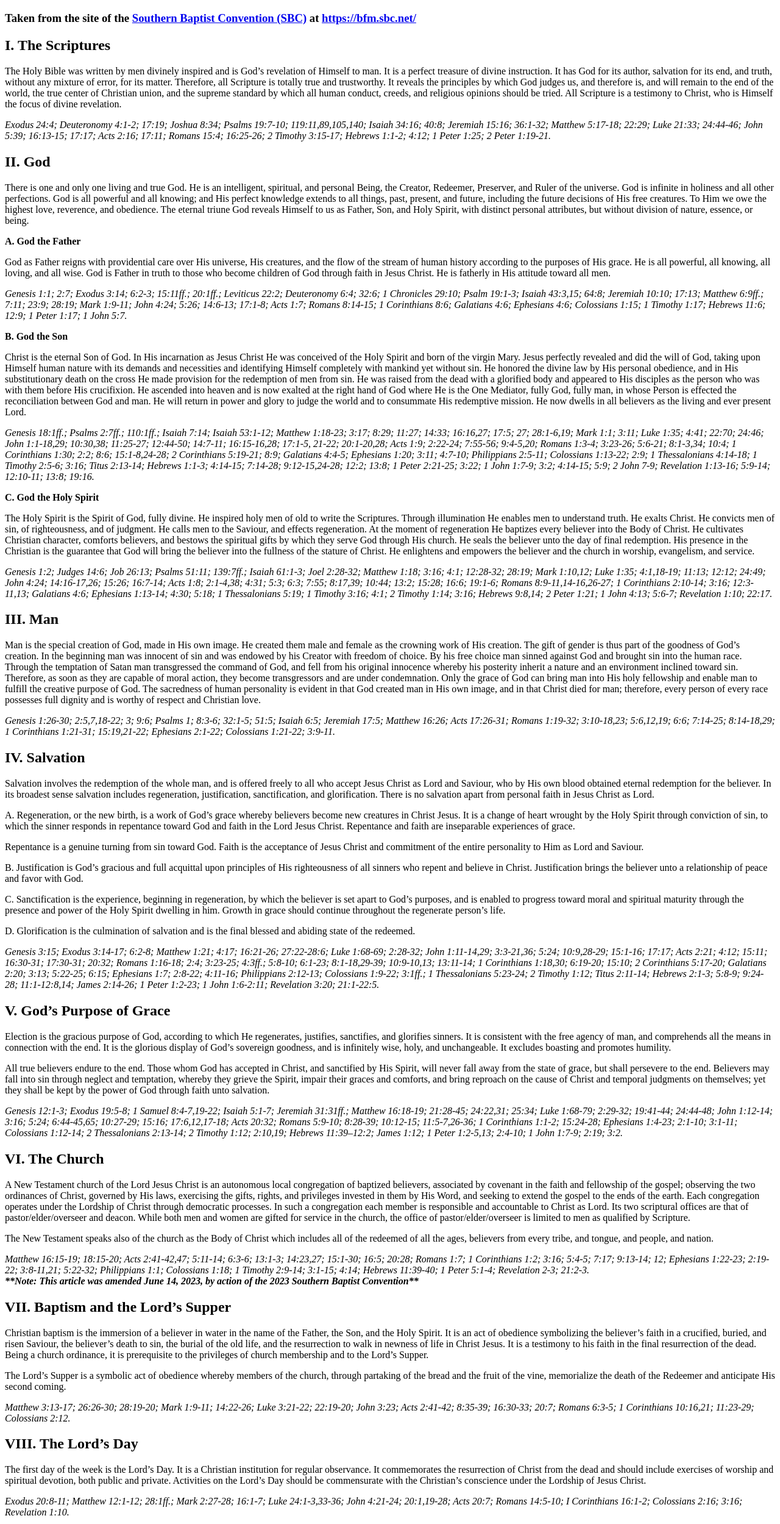
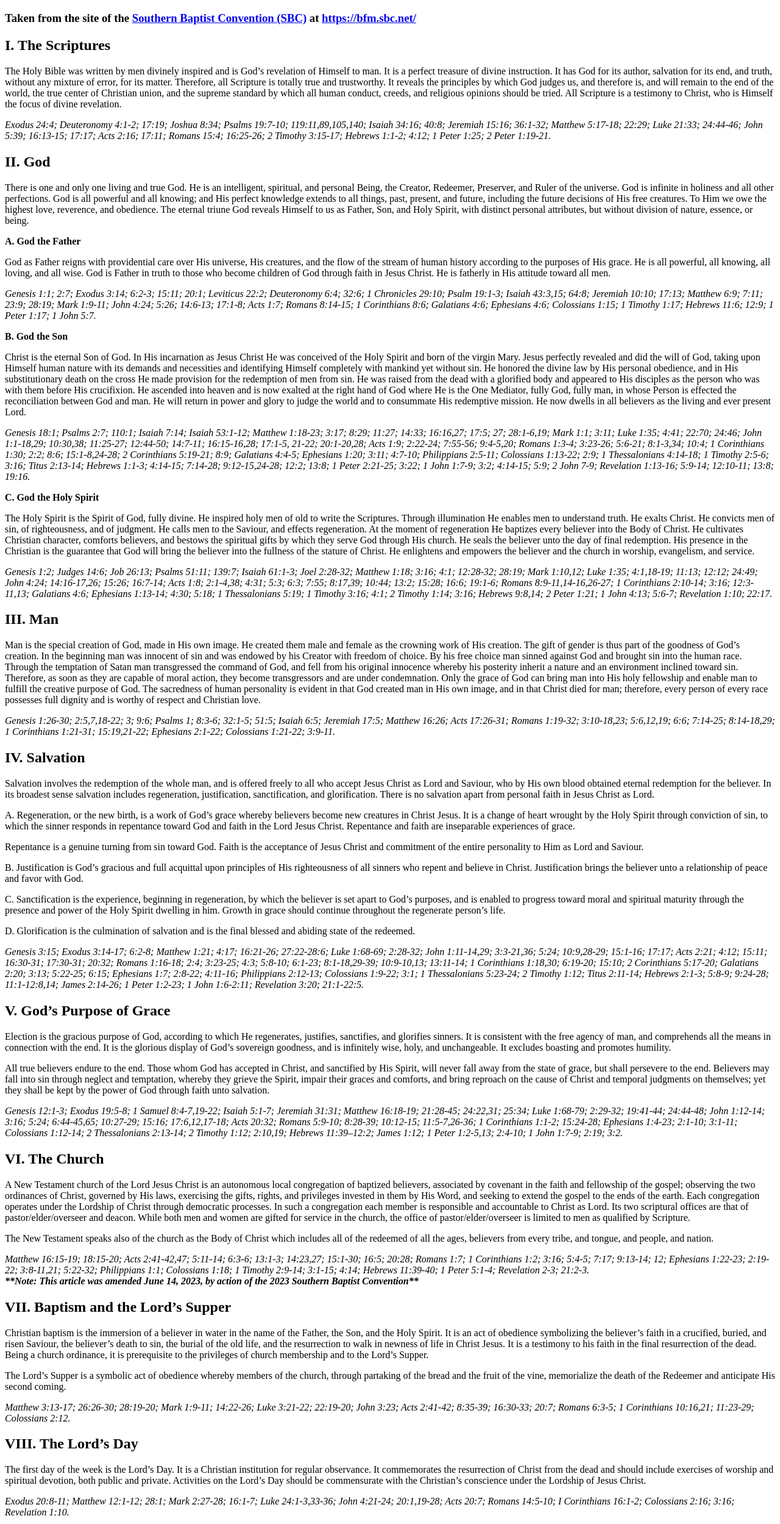
Before and after one commit to hvbcnm/hvbcnm.github.io, a plain HTML site: page statementoffaith.html in a window 1280 px wide. Shown: the part 61-2560 px from the top of the page at 61% size. Drawn offline with Linux system fonts and the light colour scheme.

Commit message:
Update statementoffaith.html
removing ff. from several scripture references.

```diff
--- a/statementoffaith.html
+++ b/statementoffaith.html
@@ -53,7 +53,7 @@
 
         <p>
             <em>
-                Genesis 1:1; 2:7; Exodus 3:14; 6:2-3; 15:11ff.; 20:1ff.; Leviticus 22:2; Deuteronomy 6:4; 32:6; 1 Chronicles 29:10; Psalm 19:1-3; Isaiah 43:3,15; 64:8; Jeremiah 10:10; 17:13; Matthew 6:9ff.; 7:11; 23:9; 28:19; Mark 1:9-11; John 4:24; 5:26; 14:6-13; 17:1-8; Acts 1:7; Romans 8:14-15; 1 Corinthians 8:6; Galatians 4:6; Ephesians 4:6; Colossians 1:15; 1 Timothy 1:17; Hebrews 11:6; 12:9; 1 Peter 1:17; 1 John 5:7.
+                Genesis 1:1; 2:7; Exodus 3:14; 6:2-3; 15:11; 20:1; Leviticus 22:2; Deuteronomy 6:4; 32:6; 1 Chronicles 29:10; Psalm 19:1-3; Isaiah 43:3,15; 64:8; Jeremiah 10:10; 17:13; Matthew 6:9; 7:11; 23:9; 28:19; Mark 1:9-11; John 4:24; 5:26; 14:6-13; 17:1-8; Acts 1:7; Romans 8:14-15; 1 Corinthians 8:6; Galatians 4:6; Ephesians 4:6; Colossians 1:15; 1 Timothy 1:17; Hebrews 11:6; 12:9; 1 Peter 1:17; 1 John 5:7.
             </em>
         </p>
 
@@ -69,7 +69,7 @@
 
         <p>
             <em>
-                Genesis 18:1ff.; Psalms 2:7ff.; 110:1ff.; Isaiah 7:14; Isaiah 53:1-12; Matthew 1:18-23; 3:17; 8:29; 11:27; 14:33; 16:16,27; 17:5; 27; 28:1-6,19; Mark 1:1; 3:11; Luke 1:35; 4:41; 22:70; 24:46; John 1:1-18,29; 10:30,38; 11:25-27; 12:44-50; 14:7-11; 16:15-16,28; 17:1-5, 21-22; 20:1-20,28; Acts 1:9; 2:22-24; 7:55-56; 9:4-5,20; Romans 1:3-4; 3:23-26; 5:6-21; 8:1-3,34; 10:4; 1 Corinthians 1:30; 2:2; 8:6; 15:1-8,24-28; 2 Corinthians 5:19-21; 8:9; Galatians 4:4-5; Ephesians 1:20; 3:11; 4:7-10; Philippians 2:5-11; Colossians 1:13-22; 2:9; 1 Thessalonians 4:14-18; 1 Timothy 2:5-6; 3:16; Titus 2:13-14; Hebrews 1:1-3; 4:14-15; 7:14-28; 9:12-15,24-28; 12:2; 13:8; 1 Peter 2:21-25; 3:22; 1 John 1:7-9; 3:2; 4:14-15; 5:9; 2 John 7-9; Revelation 1:13-16; 5:9-14; 12:10-11; 13:8; 19:16.
+                Genesis 18:1; Psalms 2:7; 110:1; Isaiah 7:14; Isaiah 53:1-12; Matthew 1:18-23; 3:17; 8:29; 11:27; 14:33; 16:16,27; 17:5; 27; 28:1-6,19; Mark 1:1; 3:11; Luke 1:35; 4:41; 22:70; 24:46; John 1:1-18,29; 10:30,38; 11:25-27; 12:44-50; 14:7-11; 16:15-16,28; 17:1-5, 21-22; 20:1-20,28; Acts 1:9; 2:22-24; 7:55-56; 9:4-5,20; Romans 1:3-4; 3:23-26; 5:6-21; 8:1-3,34; 10:4; 1 Corinthians 1:30; 2:2; 8:6; 15:1-8,24-28; 2 Corinthians 5:19-21; 8:9; Galatians 4:4-5; Ephesians 1:20; 3:11; 4:7-10; Philippians 2:5-11; Colossians 1:13-22; 2:9; 1 Thessalonians 4:14-18; 1 Timothy 2:5-6; 3:16; Titus 2:13-14; Hebrews 1:1-3; 4:14-15; 7:14-28; 9:12-15,24-28; 12:2; 13:8; 1 Peter 2:21-25; 3:22; 1 John 1:7-9; 3:2; 4:14-15; 5:9; 2 John 7-9; Revelation 1:13-16; 5:9-14; 12:10-11; 13:8; 19:16.
             </em>
         </p>
 
@@ -85,7 +85,7 @@
 
         <p>
             <em>
-                Genesis 1:2; Judges 14:6; Job 26:13; Psalms 51:11; 139:7ff.; Isaiah 61:1-3; Joel 2:28-32; Matthew 1:18; 3:16; 4:1; 12:28-32; 28:19; Mark 1:10,12; Luke 1:35; 4:1,18-19; 11:13; 12:12; 24:49; John 4:24; 14:16-17,26; 15:26; 16:7-14; Acts 1:8; 2:1-4,38; 4:31; 5:3; 6:3; 7:55; 8:17,39; 10:44; 13:2; 15:28; 16:6; 19:1-6; Romans 8:9-11,14-16,26-27; 1 Corinthians 2:10-14; 3:16; 12:3-11,13; Galatians 4:6; Ephesians 1:13-14; 4:30; 5:18; 1 Thessalonians 5:19; 1 Timothy 3:16; 4:1; 2 Timothy 1:14; 3:16; Hebrews 9:8,14; 2 Peter 1:21; 1 John 4:13; 5:6-7; Revelation 1:10; 22:17.
+                Genesis 1:2; Judges 14:6; Job 26:13; Psalms 51:11; 139:7; Isaiah 61:1-3; Joel 2:28-32; Matthew 1:18; 3:16; 4:1; 12:28-32; 28:19; Mark 1:10,12; Luke 1:35; 4:1,18-19; 11:13; 12:12; 24:49; John 4:24; 14:16-17,26; 15:26; 16:7-14; Acts 1:8; 2:1-4,38; 4:31; 5:3; 6:3; 7:55; 8:17,39; 10:44; 13:2; 15:28; 16:6; 19:1-6; Romans 8:9-11,14-16,26-27; 1 Corinthians 2:10-14; 3:16; 12:3-11,13; Galatians 4:6; Ephesians 1:13-14; 4:30; 5:18; 1 Thessalonians 5:19; 1 Timothy 3:16; 4:1; 2 Timothy 1:14; 3:16; Hebrews 9:8,14; 2 Peter 1:21; 1 John 4:13; 5:6-7; Revelation 1:10; 22:17.
             </em>
         </p>
 
@@ -133,7 +133,7 @@
 
         <p>
             <em>
-                Genesis 3:15; Exodus 3:14-17; 6:2-8; Matthew 1:21; 4:17; 16:21-26; 27:22-28:6; Luke 1:68-69; 2:28-32; John 1:11-14,29; 3:3-21,36; 5:24; 10:9,28-29; 15:1-16; 17:17; Acts 2:21; 4:12; 15:11; 16:30-31; 17:30-31; 20:32; Romans 1:16-18; 2:4; 3:23-25; 4:3ff.; 5:8-10; 6:1-23; 8:1-18,29-39; 10:9-10,13; 13:11-14; 1 Corinthians 1:18,30; 6:19-20; 15:10; 2 Corinthians 5:17-20; Galatians 2:20; 3:13; 5:22-25; 6:15; Ephesians 1:7; 2:8-22; 4:11-16; Philippians 2:12-13; Colossians 1:9-22; 3:1ff.; 1 Thessalonians 5:23-24; 2 Timothy 1:12; Titus 2:11-14; Hebrews 2:1-3; 5:8-9; 9:24-28; 11:1-12:8,14; James 2:14-26; 1 Peter 1:2-23; 1 John 1:6-2:11; Revelation 3:20; 21:1-22:5.
+                Genesis 3:15; Exodus 3:14-17; 6:2-8; Matthew 1:21; 4:17; 16:21-26; 27:22-28:6; Luke 1:68-69; 2:28-32; John 1:11-14,29; 3:3-21,36; 5:24; 10:9,28-29; 15:1-16; 17:17; Acts 2:21; 4:12; 15:11; 16:30-31; 17:30-31; 20:32; Romans 1:16-18; 2:4; 3:23-25; 4:3; 5:8-10; 6:1-23; 8:1-18,29-39; 10:9-10,13; 13:11-14; 1 Corinthians 1:18,30; 6:19-20; 15:10; 2 Corinthians 5:17-20; Galatians 2:20; 3:13; 5:22-25; 6:15; Ephesians 1:7; 2:8-22; 4:11-16; Philippians 2:12-13; Colossians 1:9-22; 3:1; 1 Thessalonians 5:23-24; 2 Timothy 1:12; Titus 2:11-14; Hebrews 2:1-3; 5:8-9; 9:24-28; 11:1-12:8,14; James 2:14-26; 1 Peter 1:2-23; 1 John 1:6-2:11; Revelation 3:20; 21:1-22:5.
             </em>
         </p>
 
@@ -151,7 +151,7 @@
 
         <p>
             <em>
-                Genesis 12:1-3; Exodus 19:5-8; 1 Samuel 8:4-7,19-22; Isaiah 5:1-7; Jeremiah 31:31ff.; Matthew 16:18-19; 21:28-45; 24:22,31; 25:34; Luke 1:68-79; 2:29-32; 19:41-44; 24:44-48; John 1:12-14; 3:16; 5:24; 6:44-45,65; 10:27-29; 15:16; 17:6,12,17-18; Acts 20:32; Romans 5:9-10; 8:28-39; 10:12-15; 11:5-7,26-36; 1 Corinthians 1:1-2; 15:24-28; Ephesians 1:4-23; 2:1-10; 3:1-11; Colossians 1:12-14; 2 Thessalonians 2:13-14; 2 Timothy 1:12; 2:10,19; Hebrews 11:39–12:2; James 1:12; 1 Peter 1:2-5,13; 2:4-10; 1 John 1:7-9; 2:19; 3:2.
+                Genesis 12:1-3; Exodus 19:5-8; 1 Samuel 8:4-7,19-22; Isaiah 5:1-7; Jeremiah 31:31; Matthew 16:18-19; 21:28-45; 24:22,31; 25:34; Luke 1:68-79; 2:29-32; 19:41-44; 24:44-48; John 1:12-14; 3:16; 5:24; 6:44-45,65; 10:27-29; 15:16; 17:6,12,17-18; Acts 20:32; Romans 5:9-10; 8:28-39; 10:12-15; 11:5-7,26-36; 1 Corinthians 1:1-2; 15:24-28; Ephesians 1:4-23; 2:1-10; 3:1-11; Colossians 1:12-14; 2 Thessalonians 2:13-14; 2 Timothy 1:12; 2:10,19; Hebrews 11:39–12:2; James 1:12; 1 Peter 1:2-5,13; 2:4-10; 1 John 1:7-9; 2:19; 3:2.
             </em>
         </p>
 
@@ -207,7 +207,7 @@
 
         <p>
             <em>
-                Exodus 20:8-11; Matthew 12:1-12; 28:1ff.; Mark 2:27-28; 16:1-7; Luke 24:1-3,33-36; John 4:21-24; 20:1,19-28; Acts 20:7; Romans 14:5-10; I Corinthians 16:1-2; Colossians 2:16; 3:16; Revelation 1:10.
+                Exodus 20:8-11; Matthew 12:1-12; 28:1; Mark 2:27-28; 16:1-7; Luke 24:1-3,33-36; John 4:21-24; 20:1,19-28; Acts 20:7; Romans 14:5-10; I Corinthians 16:1-2; Colossians 2:16; 3:16; Revelation 1:10.
             </em>
         </p>
 
@@ -235,7 +235,7 @@
 
         <p>
             <em>
-                Isaiah 2:4; 11:9; Matthew 16:27; 18:8-9; 19:28; 24:27,30,36,44; 25:31-46; 26:64; Mark 8:38; 9:43-48; Luke 12:40,48; 16:19-26; 17:22-37; 21:27-28; John 14:1-3; Acts 1:11; 17:31; Romans 14:10; 1 Corinthians 4:5; 15:24-28,35-58; 2 Corinthians 5:10; Philippians 3:20-21; Colossians 1:5; 3:4; 1 Thessalonians 4:14-18; 5:1ff.; 2 Thessalonians 1:7ff.; 2; 1 Timothy 6:14; 2 Timothy 4:1,8; Titus 2:13; Hebrews 9:27-28; James 5:8; 2 Peter 3:7ff.; 1 John 2:28; 3:2; Jude 14; Revelation 1:18; 3:11; 20:1-22:13.
+                Isaiah 2:4; 11:9; Matthew 16:27; 18:8-9; 19:28; 24:27,30,36,44; 25:31-46; 26:64; Mark 8:38; 9:43-48; Luke 12:40,48; 16:19-26; 17:22-37; 21:27-28; John 14:1-3; Acts 1:11; 17:31; Romans 14:10; 1 Corinthians 4:5; 15:24-28,35-58; 2 Corinthians 5:10; Philippians 3:20-21; Colossians 1:5; 3:4; 1 Thessalonians 4:14-18; 5:1; 2 Thessalonians 1:7; 2; 1 Timothy 6:14; 2 Timothy 4:1,8; Titus 2:13; Hebrews 9:27-28; James 5:8; 2 Peter 3:7; 1 John 2:28; 3:2; Jude 14; Revelation 1:18; 3:11; 20:1-22:13.
             </em>
         </p>
 
@@ -267,7 +267,7 @@
 
         <p>
             <em>
-                Deuteronomy 4:1,5,9,14; 6:1-10; 31:12-13; Nehemiah 8:1-8; Job 28:28; Psalms 19:7ff.; 119:11; Proverbs 3:13ff.; 4:1-10; 8:1-7,11; 15:14; Ecclesiastes 7:19; Matthew 5:2; 7:24ff.; 28:19-20; Luke 2:40; 1 Corinthians 1:18-31; Ephesians 4:11-16; Philippians 4:8; Colossians 2:3,8-9; 1 Timothy 1:3-7; 2 Timothy 2:15; 3:14-17; Hebrews 5:12-6:3; James 1:5; 3:17.
+                Deuteronomy 4:1,5,9,14; 6:1-10; 31:12-13; Nehemiah 8:1-8; Job 28:28; Psalms 19:7; 119:11; Proverbs 3:13; 4:1-10; 8:1-7,11; 15:14; Ecclesiastes 7:19; Matthew 5:2; 7:24; 28:19-20; Luke 2:40; 1 Corinthians 1:18-31; Ephesians 4:11-16; Philippians 4:8; Colossians 2:3,8-9; 1 Timothy 1:3-7; 2 Timothy 2:15; 3:14-17; Hebrews 5:12-6:3; James 1:5; 3:17.
             </em>
         </p>
 
@@ -295,7 +295,7 @@
 
         <p>
             <em>
-                Exodus 17:12; 18:17ff.; Judges 7:21; Ezra 1:3-4; 2:68-69; 5:14-15; Nehemiah 4; 8:1-5; Matthew 10:5-15; 20:1-16; 22:1-10; 28:19-20; Mark 2:3; Luke 10:1ff.; Acts 1:13-14; 2:1ff.; 4:31-37; 13:2-3; 15:1-35; 1 Corinthians 1:10-17; 3:5-15; 12; 2 Corinthians 8-9; Galatians 1:6-10; Ephesians 4:1-16; Philippians 1:15-18.
+                Exodus 17:12; 18:17; Judges 7:21; Ezra 1:3-4; 2:68-69; 5:14-15; Nehemiah 4; 8:1-5; Matthew 10:5-15; 20:1-16; 22:1-10; 28:19-20; Mark 2:3; Luke 10:1; Acts 1:13-14; 2:1; 4:31-37; 13:2-3; 15:1-35; 1 Corinthians 1:10-17; 3:5-15; 12; 2 Corinthians 8-9; Galatians 1:6-10; Ephesians 4:1-16; Philippians 1:15-18.
             </em>
         </p>
 
@@ -309,7 +309,7 @@
 
         <p>
             <em>
-                Exodus 20:3-17; Leviticus 6:2-5; Deuteronomy 10:12; 27:17; Psalm 101:5; Micah 6:8; Zechariah 8:16; Matthew 5:13-16,43-48; 22:36-40; 25:35; Mark 1:29-34; 2:3ff.; 10:21; Luke 4:18-21; 10:27-37; 20:25; John 15:12; 17:15; Romans 12–14; 1Corinthians 5:9-10; 6:1-7; 7:20-24; 10:23-11:1; Galatians 3:26-28; Ephesians 6:5-9; Colossians 3:12-17; 1 Thessalonians 3:12; Philemon; James 1:27; 2:8.
+                Exodus 20:3-17; Leviticus 6:2-5; Deuteronomy 10:12; 27:17; Psalm 101:5; Micah 6:8; Zechariah 8:16; Matthew 5:13-16,43-48; 22:36-40; 25:35; Mark 1:29-34; 2:3; 10:21; Luke 4:18-21; 10:27-37; 20:25; John 15:12; 17:15; Romans 12–14; 1Corinthians 5:9-10; 6:1-7; 7:20-24; 10:23-11:1; Galatians 3:26-28; Ephesians 6:5-9; Colossians 3:12-17; 1 Thessalonians 3:12; Philemon; James 1:27; 2:8.
             </em>
         </p>
 
```
